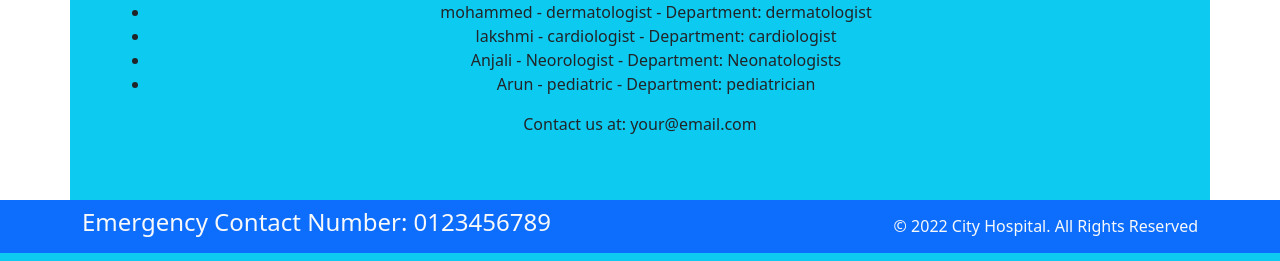
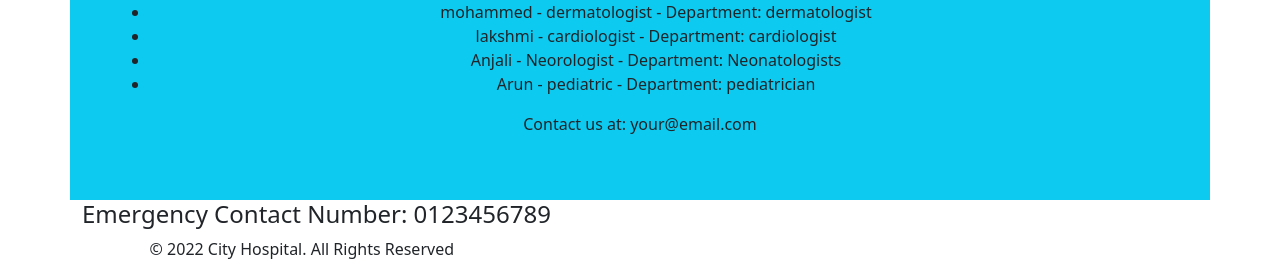
Before and after one commit to ayisharidhula18/Hospital, a Django app: page /about/ in a window 1280 px wide. Shown: the part 597-858 px from the top of the page. Run offline with Django 5.2, Linux system fonts and the light colour scheme; a user stored in the database is signed in; data comes from the database, SQL or seed files in the repository; both versions use the stored data as it was after the commit; some libraries are stand-ins or nearby versions.

Commit message:
first commit

```diff
--- a/hospital/templates/base.html
+++ b/hospital/templates/base.html
@@ -86,10 +86,10 @@
 
 
 
-    <section class="">
-      <footer class="pt-2 pb-2  bg-primary text-light">
+    <section class2 pb-2  bg-primary text-light">
         <div class="container">
-          <div class="row align-items-center">
+          <div class="row alig="">
+      <footer class="pt-n-items-center">
             <div class="col-12 col-md-8">
               <h4>Emergency Contact Number: 0123456789</h4>
             </div>
```
Also changed, not shown: hospital/db.sqlite3.
